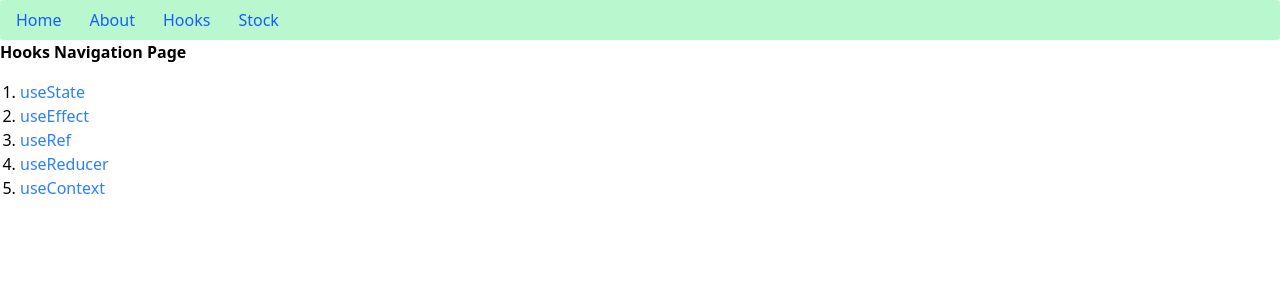
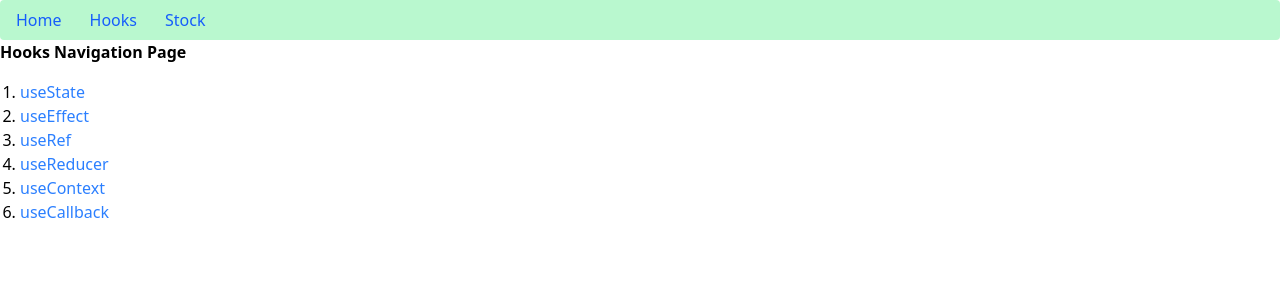
Before and after one commit to Ravi-Royal/reactLearning, a React (Vite) app: page /hooks in a window 1280 px wide. Shown: the top 300 px of the page. Built offline with nearby package versions, Linux system fonts and the light colour scheme.

Commit message:
feat: Add base UseCallbackHook component and integrate into routing

```diff
--- /dev/null
+++ b/src/pages/components/hookRef/UseCallbackHook.tsx
@@ -0,0 +1,7 @@
+function UseCallbackHook() {
+
+
+    return <div>UseCallbackHook</div>;
+}
+
+export default UseCallbackHook;
--- a/src/pages/navigation/BaseNavigation.tsx
+++ b/src/pages/navigation/BaseNavigation.tsx
@@ -7,9 +7,9 @@ function BaseNavigation() {
                 <li>
                     <Link className="text-blue-600 hover:underline px-2 py-1 rounded" to="/home">Home</Link>
                 </li>
-                <li>
+                {/* <li>
                     <Link className="text-blue-600 hover:underline px-2 py-1 rounded" to="/about">About</Link>
-                </li>
+                </li> */}
                 <li>
                     <Link className="text-blue-600 hover:underline px-2 py-1 rounded" to="/hooks">Hooks</Link>
                 </li>
--- a/src/pages/navigation/HooksNavigation.tsx
+++ b/src/pages/navigation/HooksNavigation.tsx
@@ -21,6 +21,9 @@ function HooksNavigation() {
                     <li>
                         <Link className="text-blue-500 hover:text-blue-700" to="useContext">useContext</Link>
                     </li>
+                    <li>
+                        <Link className="text-blue-500 hover:text-blue-700" to="useCallback">useCallback</Link>
+                    </li>
                 </ol>
             </nav>
         </div>
--- a/src/pages/route/Routing.tsx
+++ b/src/pages/route/Routing.tsx
@@ -1,6 +1,7 @@
 import { BrowserRouter, Navigate, Outlet, Route, Routes } from "react-router-dom";
 import AboutPage from "../About";
 import HomePage from "../Home";
+import UseCallbackHook from "../components/hookRef/UseCallbackHook";
 import UseContextHook from "../components/hookRef/UseContextHook";
 import UseEffectHook from "../components/hookRef/UseEffectHook";
 import UseReducerHook from "../components/hookRef/UseReducerHook";
@@ -26,6 +27,7 @@ function Routing() {
                 <Route path="useRef" element={<UseRefHook />} />
                 <Route path="useReducer" element={<UseReducerHook />} />
                 <Route path="useContext" element={<UseContextHook />} />
+                <Route path="useCallback" element={<UseCallbackHook />} />
             </Route>
             <Route path="/stock" element={<Outlet />}>
                 <Route index element={<StockNavigation />} />
```
